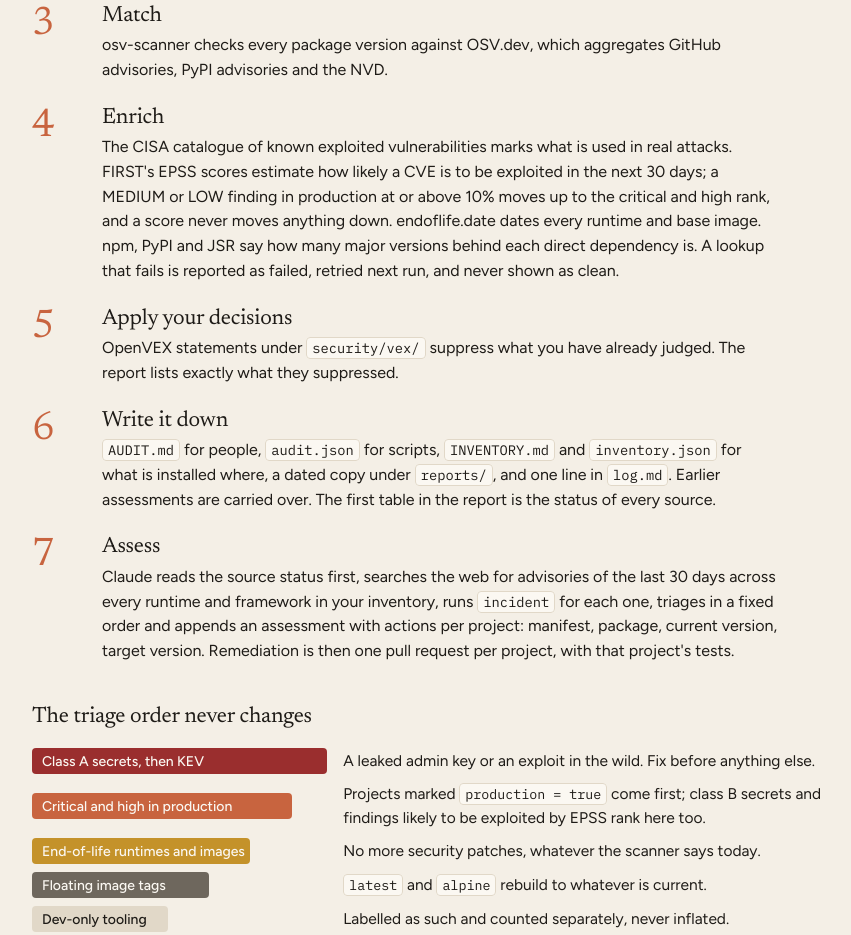
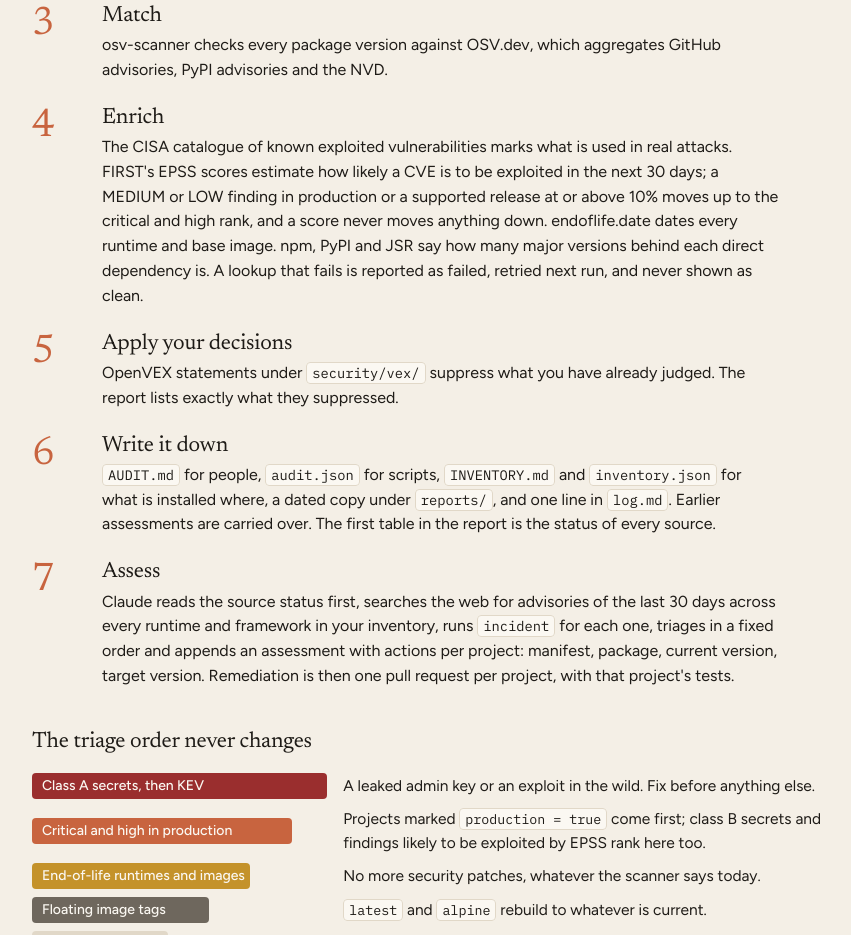
Before and after one commit to Wuesteon/sbom-audit, a plain HTML site: page docs/index.html in a window 1280 px wide. Shown: the part 2712-3647 px from the top of the page, without its empty margins (108-959 px from the left). Drawn offline with Linux system fonts and the light colour scheme.

Commit message:
1.4.0: upgrade note and documentation after the final review
Co-Authored-By: Claude Opus 5.5 <noreply@anthropic.com>

```diff
--- a/docs/index.html
+++ b/docs/index.html
@@ -399,7 +399,7 @@
     <li>
       <div>
         <h3>Enrich</h3>
-        <p>The CISA catalogue of known exploited vulnerabilities marks what is used in real attacks. FIRST's EPSS scores estimate how likely a CVE is to be exploited in the next 30 days; a MEDIUM or LOW finding in production at or above 10% moves up to the critical and high rank, and a score never moves anything down. endoflife.date dates every runtime and base image. npm, PyPI and JSR say how many major versions behind each direct dependency is. A lookup that fails is reported as failed, retried next run, and never shown as clean.</p>
+        <p>The CISA catalogue of known exploited vulnerabilities marks what is used in real attacks. FIRST's EPSS scores estimate how likely a CVE is to be exploited in the next 30 days; a MEDIUM or LOW finding in production or a supported release at or above 10% moves up to the critical and high rank, and a score never moves anything down. endoflife.date dates every runtime and base image. npm, PyPI and JSR say how many major versions behind each direct dependency is. A lookup that fails is reported as failed, retried next run, and never shown as clean.</p>
       </div>
     </li>
     <li>
```
Also changed, not shown: 4 other files.
